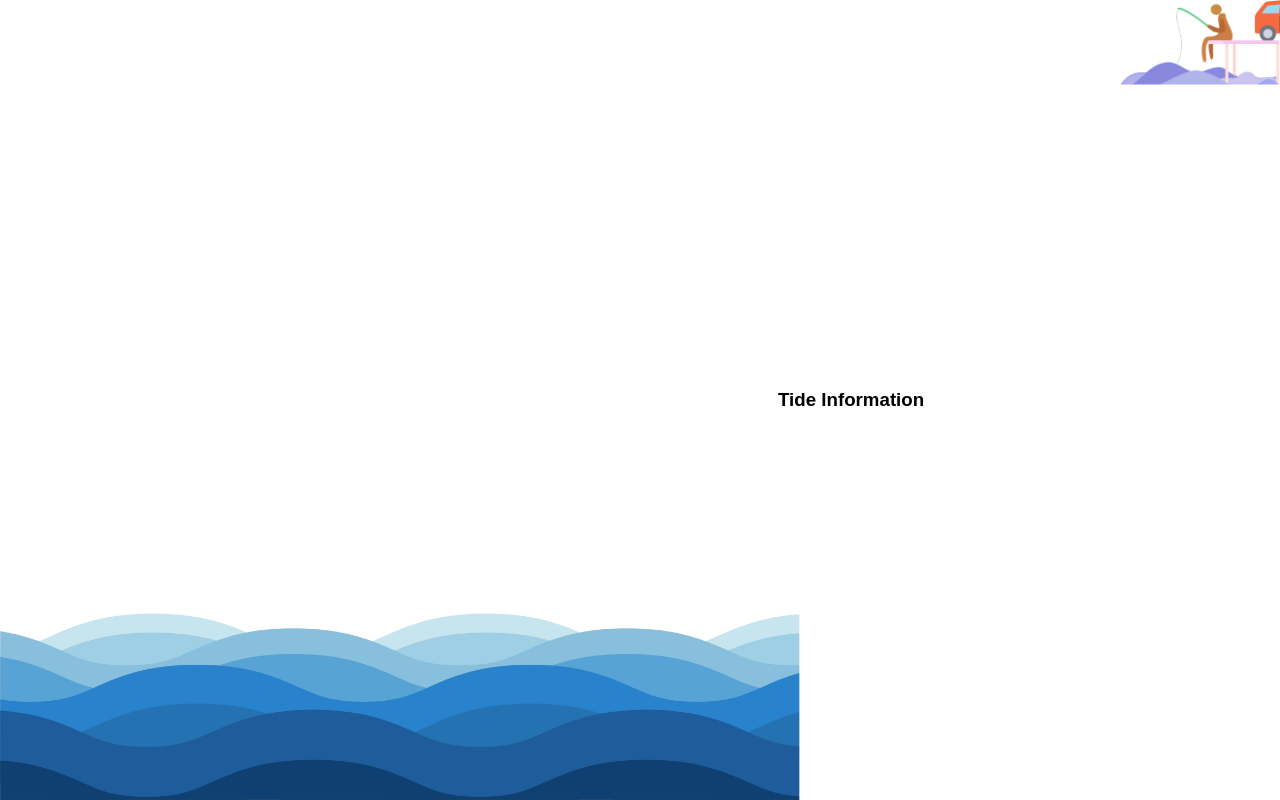
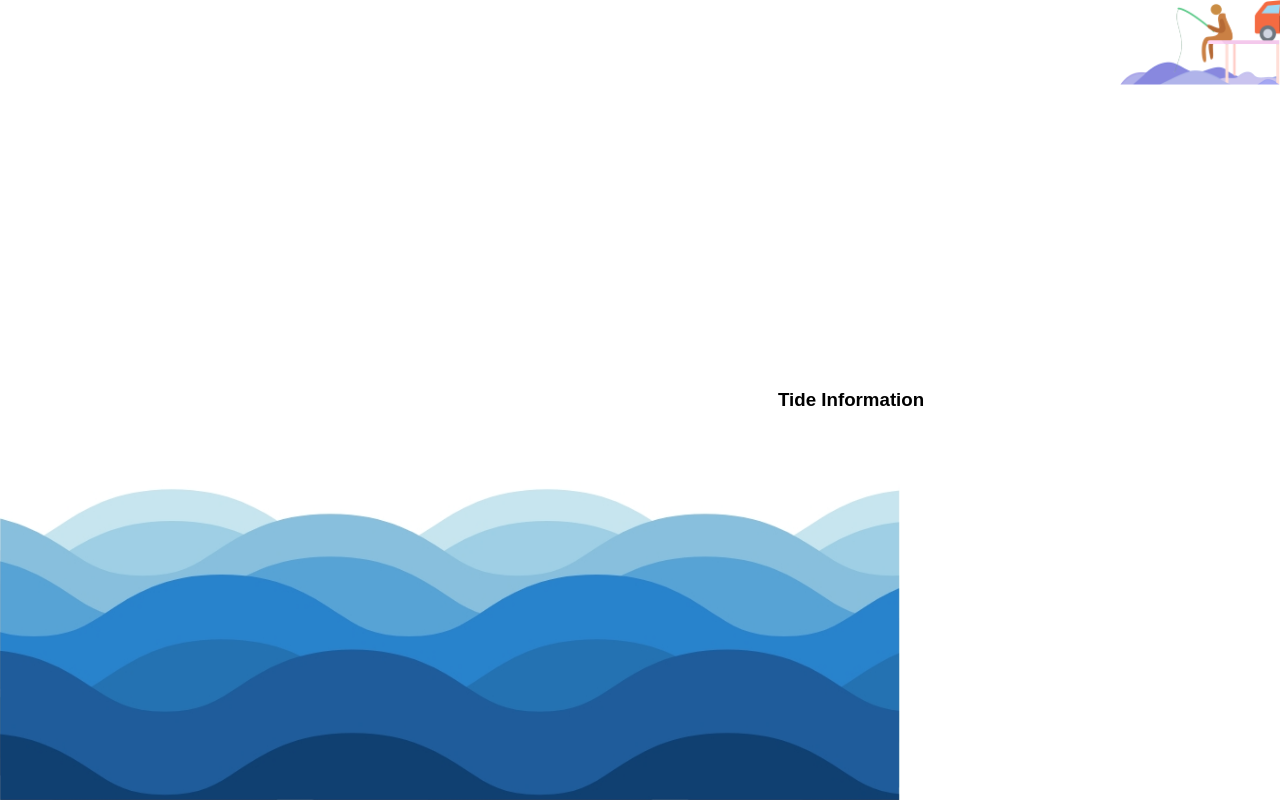
Before and after one commit to alexlanzzz/TeamFiveGuys, a plain HTML site: page src/tide_page.html in a window 1280 px wide. Drawn offline with Linux system fonts and the light colour scheme.

Commit message:
Update tide_page.css

```diff
--- a/src/css/tide_page.css
+++ b/src/css/tide_page.css
@@ -8,8 +8,8 @@
     height: 100%;
 }
 #ocean-image {
-    width: 800px;
-    height: 300px;
+    width: 900px;
+    height: 500px;
     position: absolute;
     left: 0;
     bottom: 0;
```
